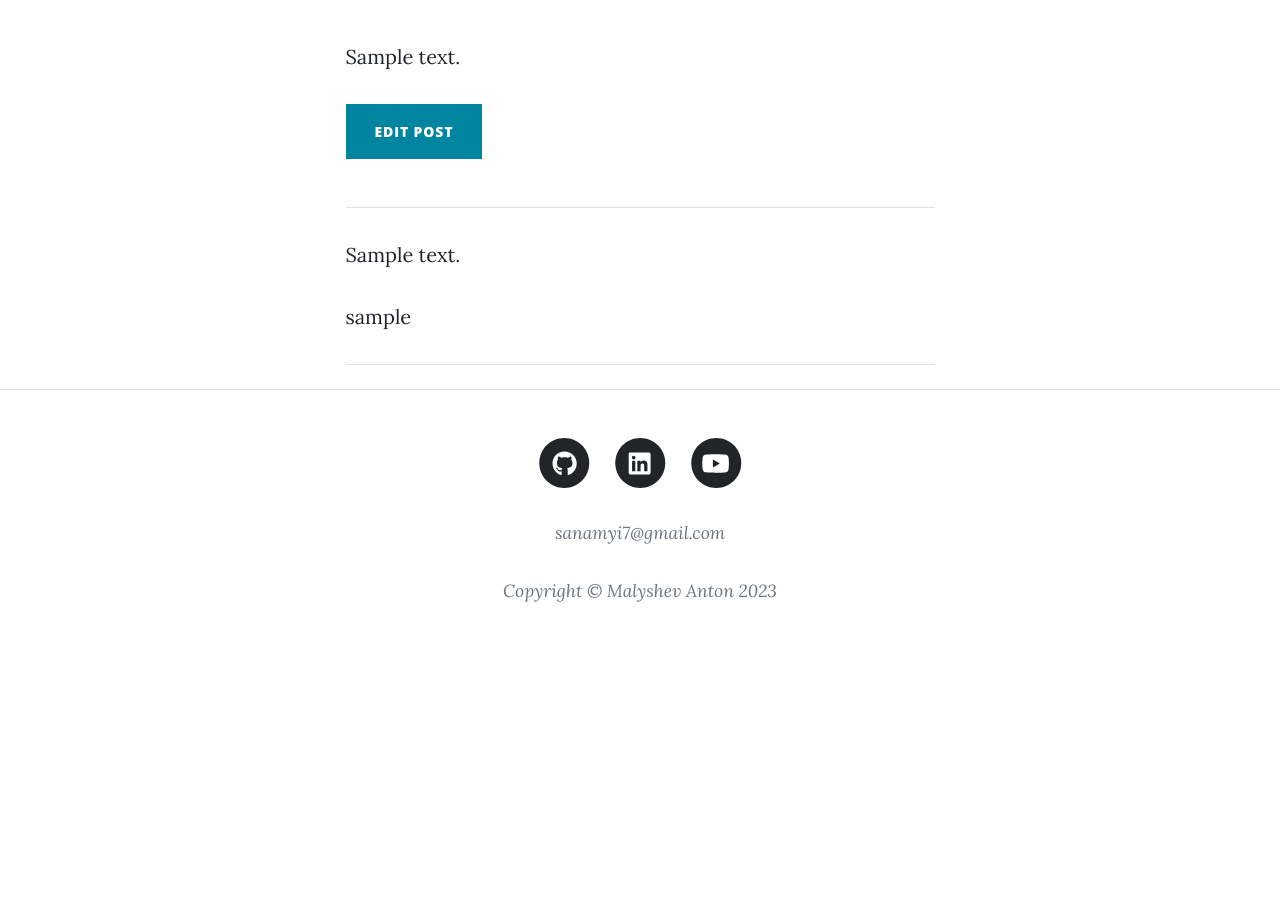
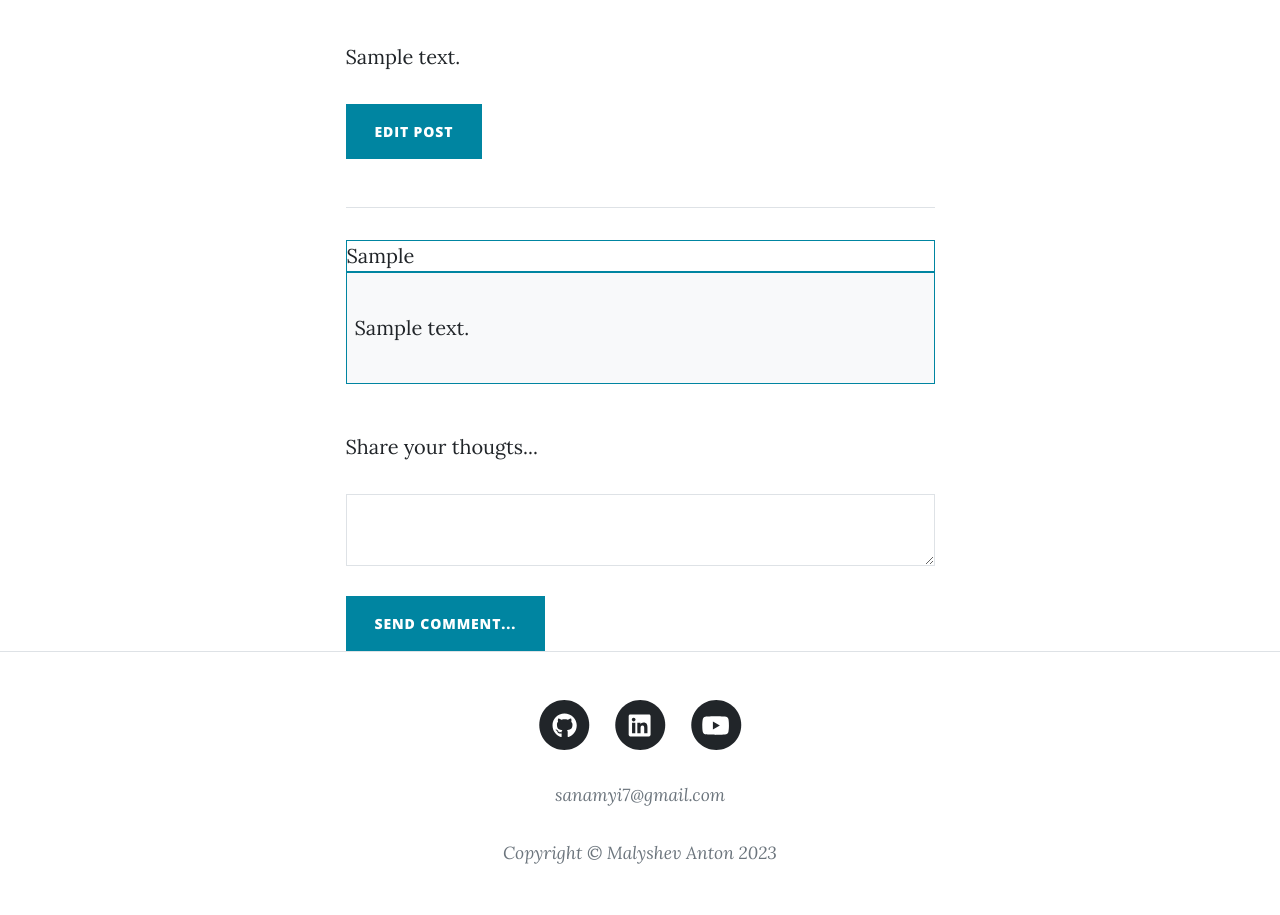
Before and after one commit to Darkgll/gll_website, a Django app: page /posts/post/00000000-0000-0000-0000-000000000001 in a window 1280 px wide. Shown: the part 604-1519 px from the top of the page. Before the commit the page ends 1206 px from the top, so only its background shows below. Run offline with Django 4.2, Linux system fonts and the light colour scheme; a user stored in the database is signed in; tables that the repository leaves empty hold one stand-in row (values such as "Sample post"); grey boxes marked "Sample" are stand-in pictures; some libraries are stand-ins or nearby versions.

Commit message:
Add comment section

```diff
--- a/posts/forms.py
+++ b/posts/forms.py
@@ -1,8 +1,14 @@
 from django.forms import ModelForm
-from .models import Post
+from .models import Post, Comment
 
 class PostForm(ModelForm):
     class Meta:
         model = Post
         fields = ['title', 'subtitle', 'futured_image',
                   'body']
+
+
+class CommentForm(ModelForm):
+    class Meta:
+        model = Comment
+        fields = ['body']
--- a/posts/templates/posts/post.html
+++ b/posts/templates/posts/post.html
@@ -33,7 +33,6 @@
                 </div>
             </div>
         </article>
-
         <div class="container px-4 px-lg-5">
             <div class="row gx-4 gx-lg-5 justify-content-center">
                 <div class="col-md-10 col-lg-8 col-xl-7">
@@ -42,15 +41,35 @@
                     {% for comment in post.comment_set.all %}
                     <!-- Post preview-->
                     <div class="post-preview">
-                        <p>
-                            {{ comment.body|linebreaks }}
-                        </p>
-                        <p>{{ comment.author }}</p>
+                        <p class="mb-0 border border-primary">{{ comment.author|title }}</p>
+                        <div class="p-2 bg-light border border-primary">
+                            <p>
+                                {{ comment.body|linebreaks }}
+                            </p>
+                        </div>
                     </div>
-                    <!-- Divider-->
-                    <hr class="my-4" />
                     {% endfor %}
                 </div>
             </div>
         </div>
+        <div class="container px-4 px-lg-5">
+            <div class="row gx-4 gx-lg-5 justify-content-center">
+                <div class="col-md-10 col-lg-8 col-xl-7">
+                    <div class="my-5">
+                        <form id="postForm" method="POST" enctype="multipart/form-data">
+                            {% csrf_token %}
+                            </div>
+                            <p>Share your thougts...</p>
+                            <div class="form-floating">
+                                {{ form.body.errors }}
+                                <textarea class="form-control border" type="text" required="required" placeholder="Your post..." name="body" rows="2"></textarea>
+                            </div>
+                            <br />
+                            <!-- Submit Button-->
+                            <button class="btn btn-primary text-uppercase" id="submitButton" type="submit">Send comment...</button>
+                        </form>
+                    </div>
+                </div>
+            </div>
+        </div>
 {% endblock %}
--- a/posts/views.py
+++ b/posts/views.py
@@ -2,7 +2,7 @@ from django.shortcuts import render, redirect
 from django.contrib.auth.decorators import login_required
 from django.http import Http404
 from .models import Post
-from .forms import PostForm
+from .forms import PostForm, CommentForm
 
 
 # Create your views here.
@@ -15,12 +15,23 @@ def posts(request):
 def post(request, post_id):
     try:
         post = Post.objects.get(id=post_id)
+        form = CommentForm
+        current_user = request.user.profile
     except Post.DoesNotExist:
         raise Http404("Post not found.")
 
+    if request.method == 'POST':
+        form = CommentForm(request.POST)
+        if form.is_valid():
+            comment = form.save(commit=False)
+            comment.post = post
+            comment.author = current_user
+            comment.save()
+            return redirect('posts:post', post_id=post_id)
+
     return render(request, "posts/post.html", {
         "post": post,
-        # TODO comments
+        "form": form
     })
 
 
--- a/templates/about.html
+++ b/templates/about.html
@@ -32,10 +32,10 @@
                     I wanted to do something interesting, something that can be really beneficial for people, not only
                     for myself,
                     and at the end of year 2020, I have made a very important decision to learn programming.
+                    Before that time I knew nothing about programming.
                 </p>
                 <p>On <strong> December 2021</strong> I've
                     got my first programmer job in the company <em>Sovcombank Technologies</em>, as a Python developer (Specialist).
-                    Before that time I knew nothing about programming.
                     <p><strong>My current job mostly includes:</strong></p>
                     <ul>
                       <li>Getting data from by API or from local files, parsing it and saving to database (SQL Oracle, sqlalchemy)</li>
```
